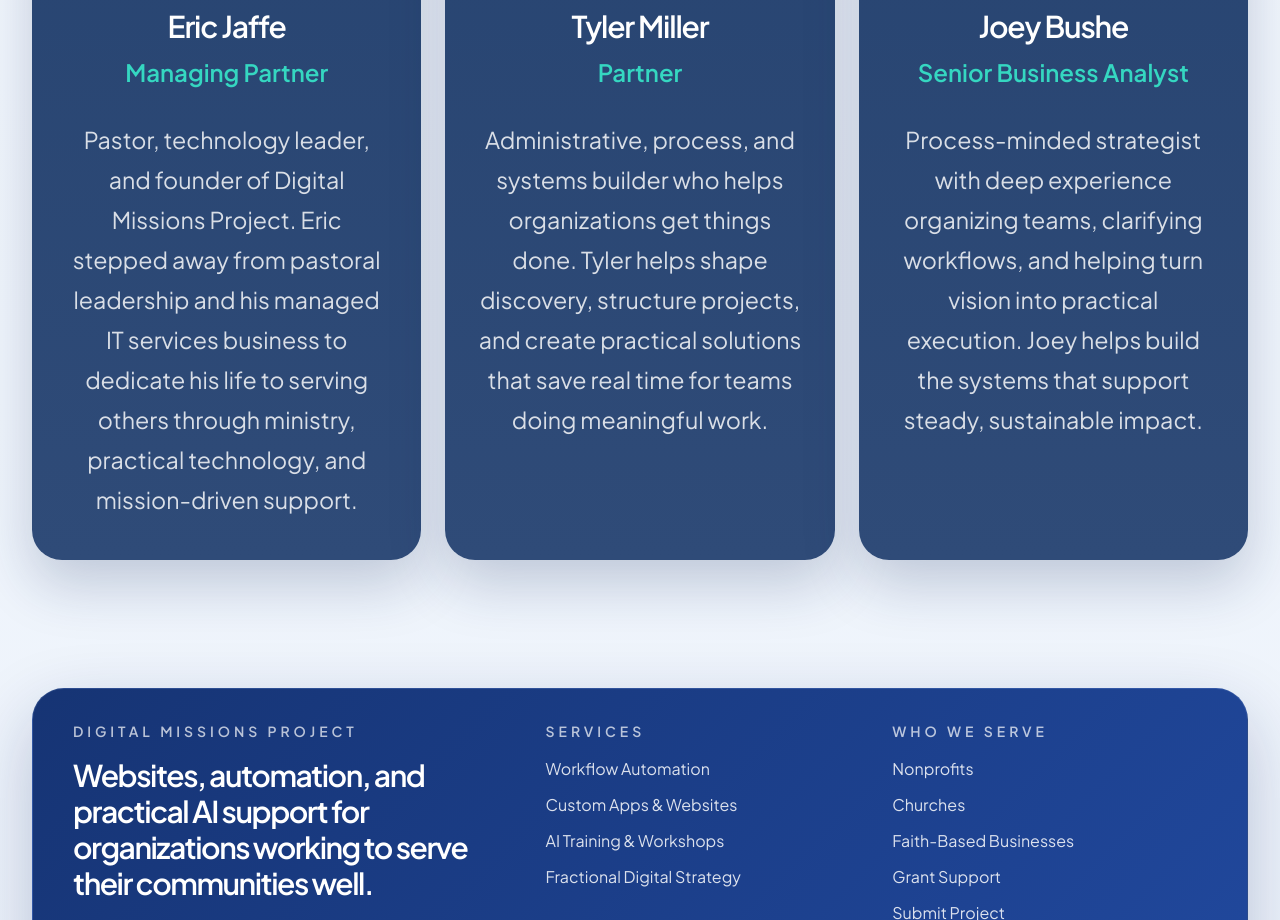
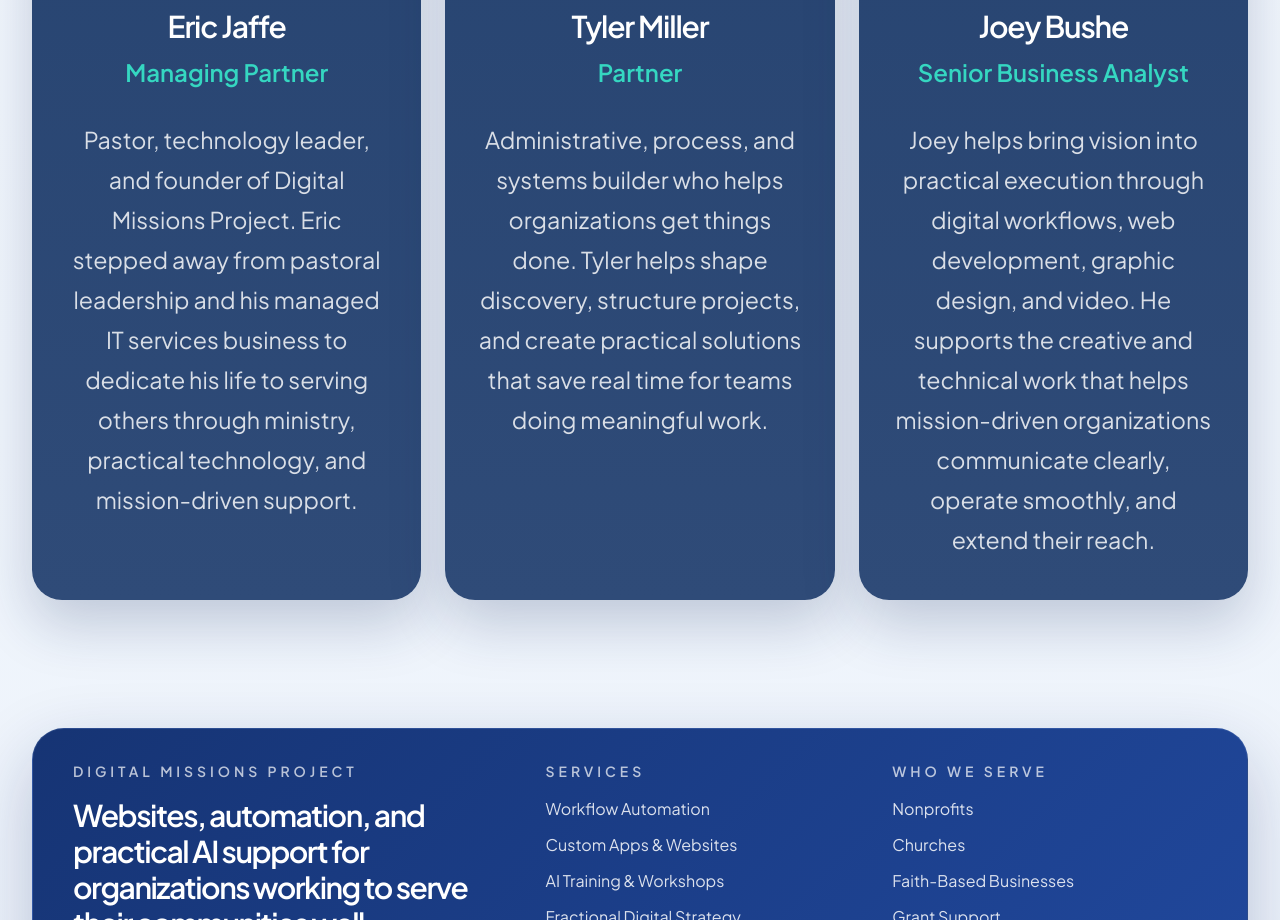
Before and after one commit to EricCJaffe/DigitalMissionsProject, a Next.js app: page /about in a window 1280 px wide. Shown: the part 1740-2660 px from the top of the page. Built offline with nearby package versions, Linux system fonts and the light colour scheme.

Commit message:
Refine Joey bio

```diff
--- a/src/app/about/page.tsx
+++ b/src/app/about/page.tsx
@@ -18,7 +18,7 @@
     initials: "JB",
     name: "Joey Bushe",
     role: "Senior Business Analyst",
-    bio: "Process-minded strategist with deep experience organizing teams, clarifying workflows, and helping turn vision into practical execution. Joey helps build the systems that support steady, sustainable impact.",
+    bio: "Joey helps bring vision into practical execution through digital workflows, web development, graphic design, and video. He supports the creative and technical work that helps mission-driven organizations communicate clearly, operate smoothly, and extend their reach.",
   },
 ];
 
```
